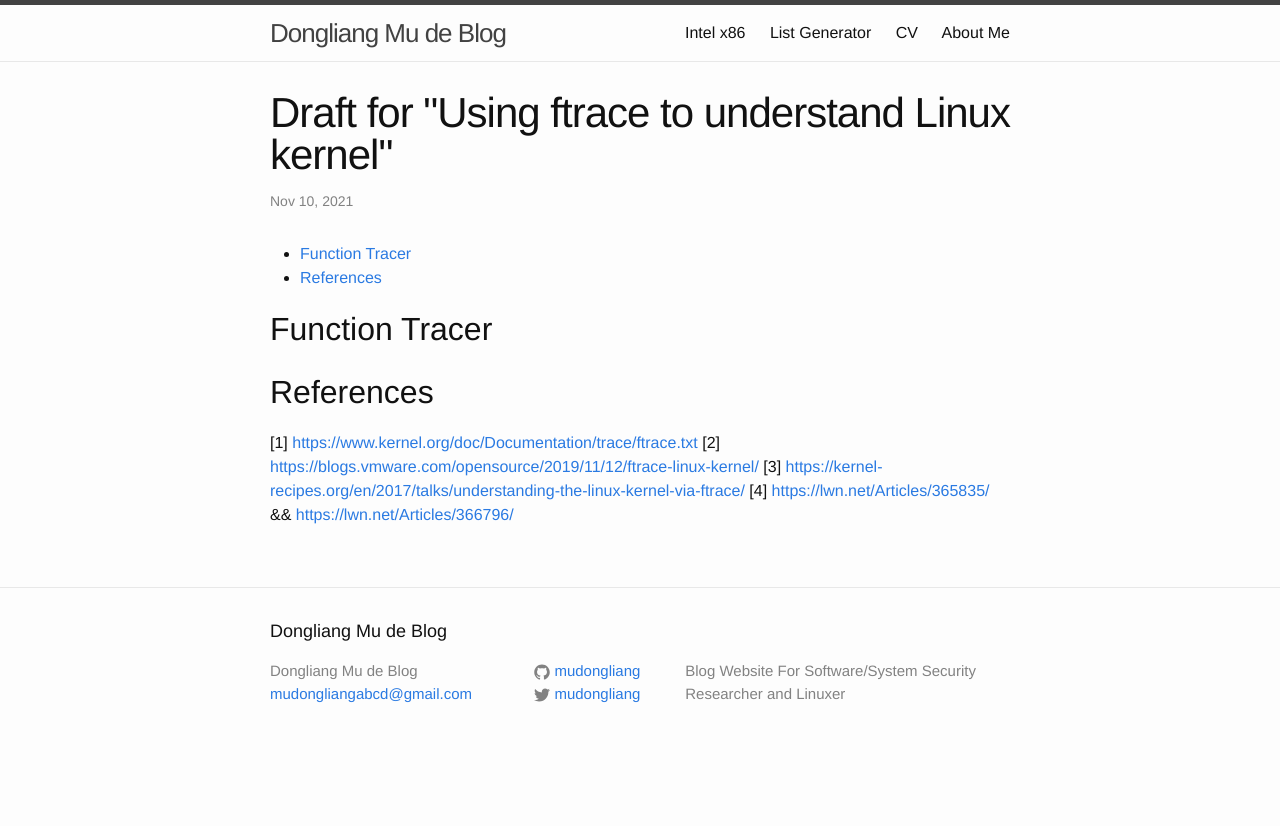
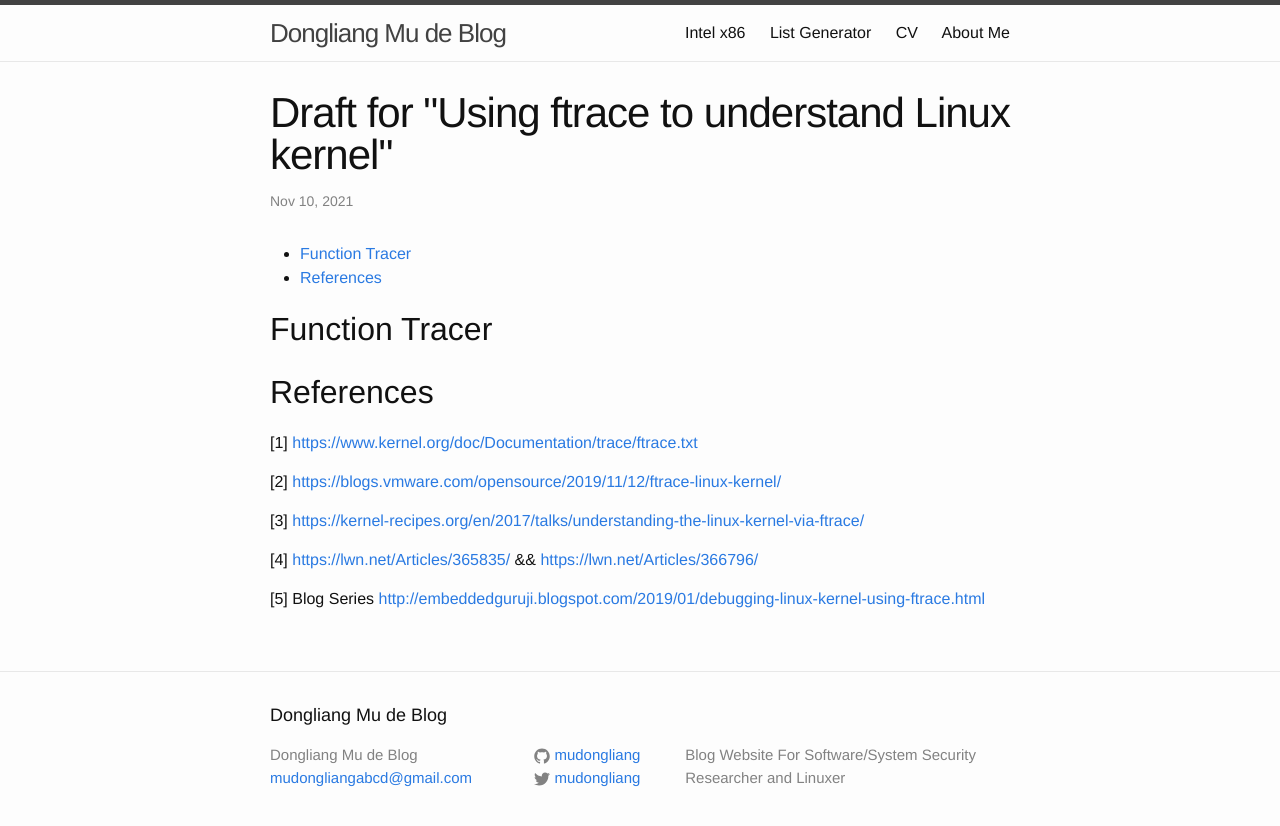
Before and after one commit to mudongliang/mudongliang.github.io, a Jekyll site: the page built from _posts/2021-11-10-using-ftrace-to-understand-linux-kernel.md, in a window 1280 px wide. Shown: the top 826 px of the page. Built offline with Jekyll 4.4.1, drawn with Linux system fonts in a browser that asks for light colours.

Commit message:
add more references

```diff
--- a/_posts/2021-11-10-using-ftrace-to-understand-linux-kernel.md
+++ b/_posts/2021-11-10-using-ftrace-to-understand-linux-kernel.md
@@ -14,6 +14,11 @@ tags: []
 ## References
 
 [1] <https://www.kernel.org/doc/Documentation/trace/ftrace.txt>
+
 [2] <https://blogs.vmware.com/opensource/2019/11/12/ftrace-linux-kernel/>
+
 [3] <https://kernel-recipes.org/en/2017/talks/understanding-the-linux-kernel-via-ftrace/>
+
 [4] <https://lwn.net/Articles/365835/> && <https://lwn.net/Articles/366796/>
+
+[5] Blog Series <http://embeddedguruji.blogspot.com/2019/01/debugging-linux-kernel-using-ftrace.html>
```
